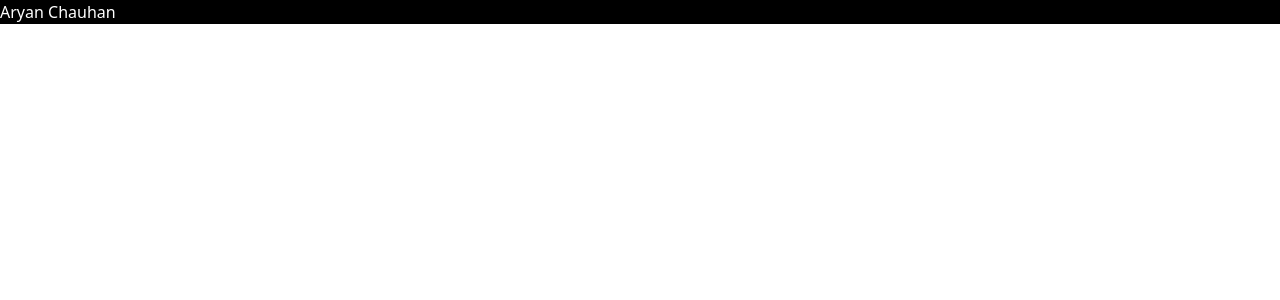
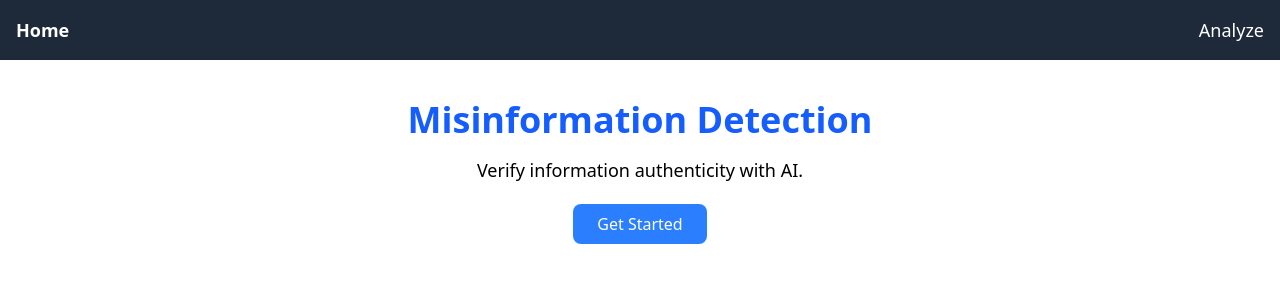
Before and after one commit to arynch24/MediVerus, a React (Vite) app in the folder Frontend/: page / in a window 1280 px wide. Shown: the top 300 px of the page. Built offline with nearby package versions, Linux system fonts and the light colour scheme.

Commit message:
Refactor App component to use react-router-dom and redux

```diff
--- a/Frontend/src/App.jsx
+++ b/Frontend/src/App.jsx
@@ -1,13 +1,22 @@
-import { useState } from 'react'
+import { BrowserRouter as Router, Routes, Route } from 'react-router-dom';
+import { Provider } from 'react-redux';
+import store from './redux/store';  // Corrected import
+import Navbar from './components/Navbar';
+import Home from './pages/Home';
+import Analyze from './pages/Analyze';
 
 function App() {
-  const [count, setCount] = useState(0)
-
   return (
-    <>
-      <h1 className='text-8 bg-black text-white'>Aryan Chauhan </h1>
-    </>
-  )
+    <Provider store={store}>
+      <Router>
+        <Navbar />
+        <Routes>
+          <Route path='/' element={<Home />} />
+          <Route path='/analyze' element={<Analyze />} />
+        </Routes>
+      </Router>
+    </Provider>
+  );
 }
 
-export default App
+export default App;
```
